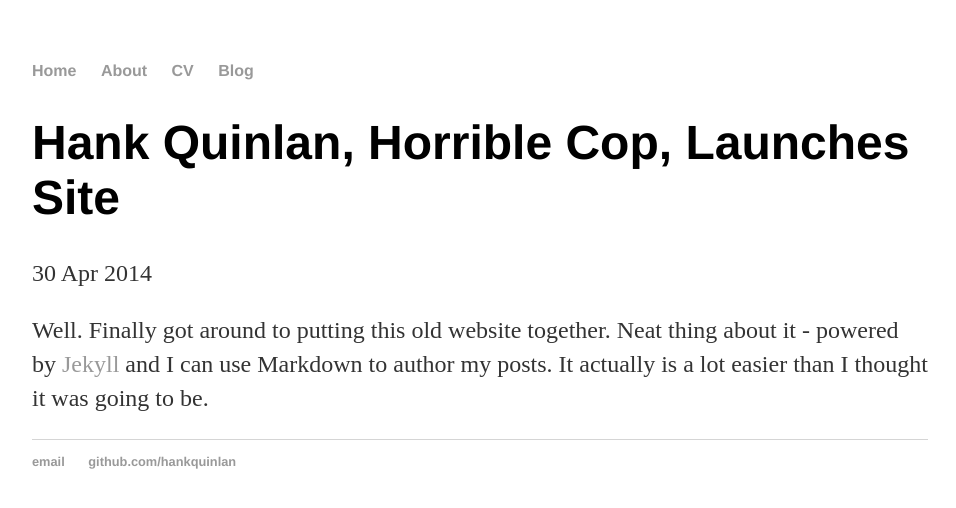
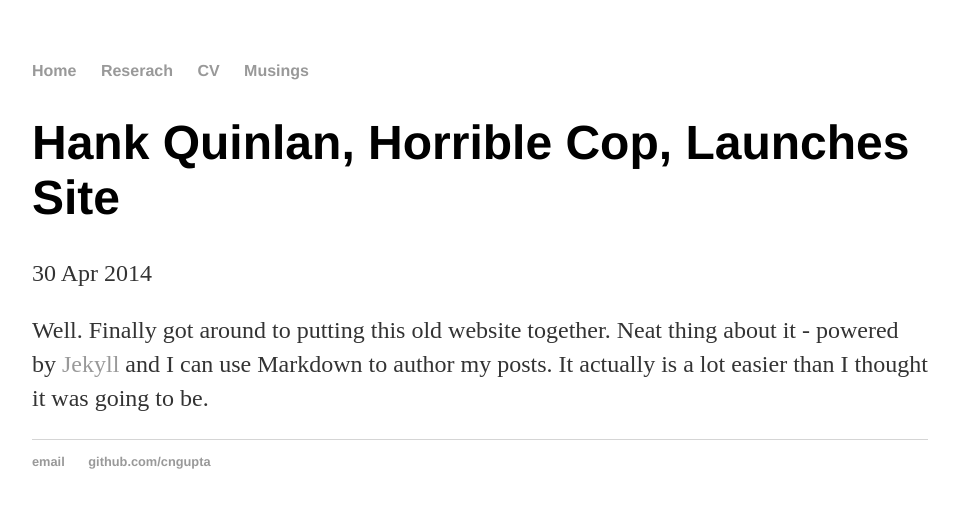
Before and after one commit to cngupta/cngupta.github.io, a Jekyll site: the page built from _posts/2014-04-30-hank-quinlan-site-launched.md, in a window 1280 px wide. Shown: the top 508 px of the page, without its empty margins (160-1116 px from the left). Built offline with Jekyll 4.4.1, drawn with Linux system fonts in a browser that asks for light colours.

Commit message:
Update default.html

```diff
--- a/_layouts/default.html
+++ b/_layouts/default.html
@@ -12,9 +12,9 @@
     <nav>
 <ul>
 <li><a href="/">Home</a></li>
-<li><a href="/about">About</a></li>
+<li><a href="/research">Reserach</a></li>
 <li><a href="/cv">CV</a></li>
-<li><a href="/blog">Blog</a></li>
+<li><a href="/blog">Musings</a></li>
 </ul>
     </nav>
 <div class="container">
@@ -25,8 +25,8 @@
 
   <footer>
    <ul>
-   <li><a href="mailto:hankquinlanhub@gmail.com">email</a></li>
-   <li><a href="https://github.com/hankquinlan">github.com/hankquinlan</a></li>
+   <li><a href="mailto:chiraggupta.bioinfo@gmail.com">email</a></li>
+   <li><a href="https://github.com/cngupta">github.com/cngupta</a></li>
    </ul>
   </footer>
   </body>
```
